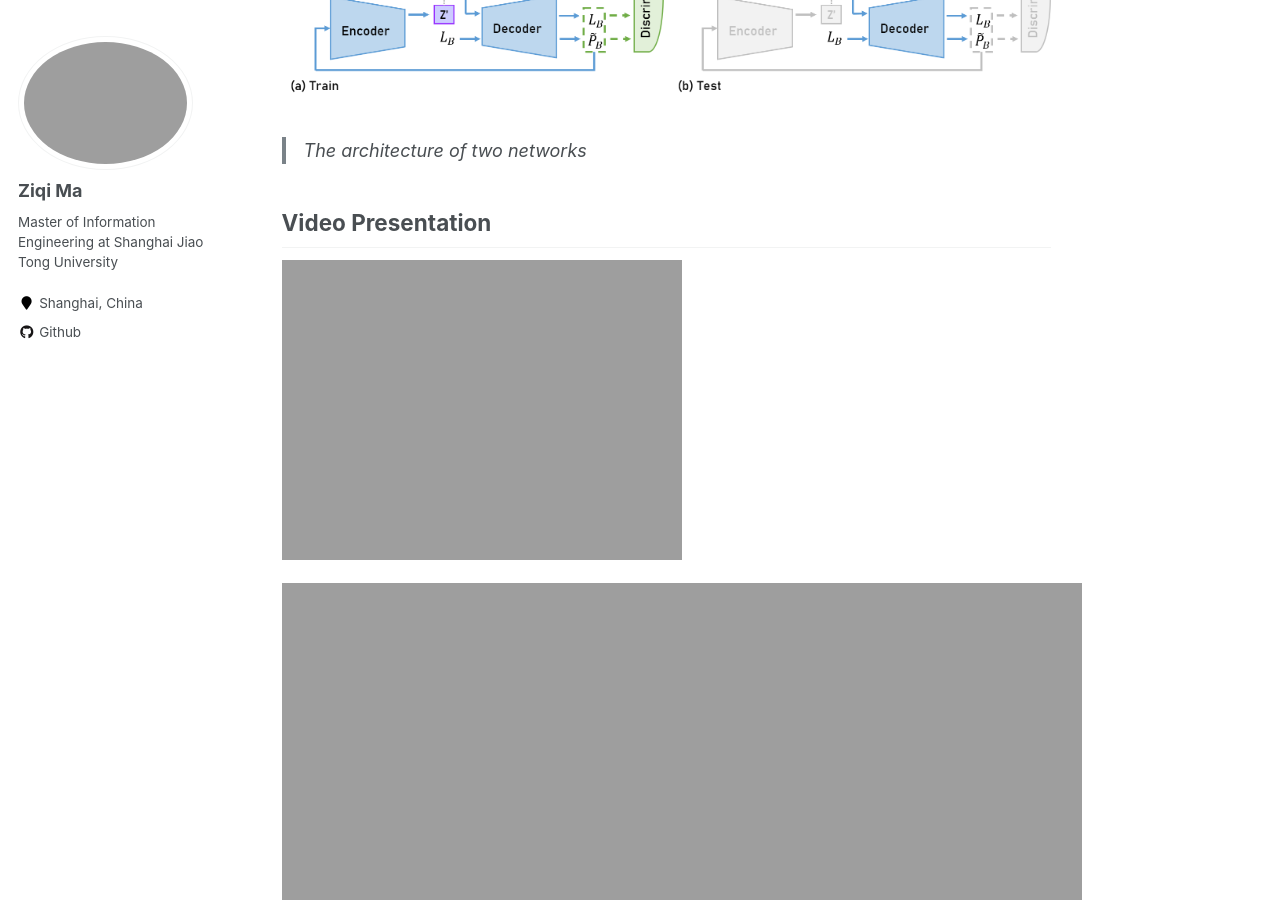
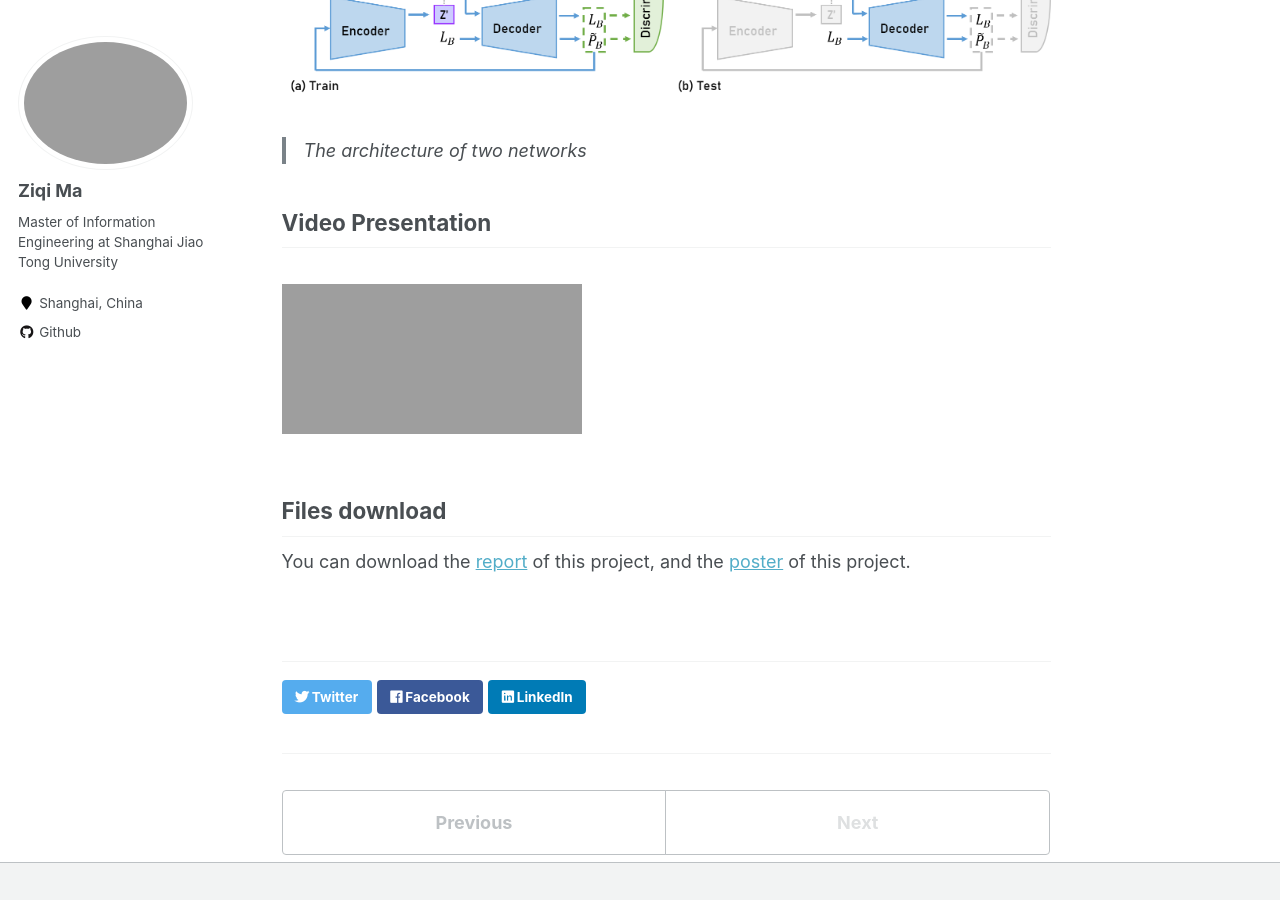
Before and after one commit to GuoyuloveSunshine/GuoyuloveSunshine.github.io, a Jekyll site: the page built from _experiences/2022ENSTA.md, in a window 1280 px wide and 900 px high, scrolled down 2294 px. Built offline with Jekyll 4.4.1, drawn with Linux system fonts in a browser that asks for light colours.

Commit message:
add video

```diff
--- a/_experiences/2022ENSTA.md
+++ b/_experiences/2022ENSTA.md
@@ -36,7 +36,11 @@ framespacing="0"
 allowfullscreen="true"
 height=600
 width=800>
-</iframe>
+</iframe> -->
+
+<figure class="video_container">
+  <iframe src="https://GuoyuloveSunshine.github.io/files/Trailer_ProjetKERAAL_STF.mp4" frameborder="0" allowfullscreen="true"> </iframe>
+</figure>
 
 ## Files download
 You can download the [report](http://GuoyuloveSunshine.github.io/files/PRe.pdf) of this project, and the [poster](http://GuoyuloveSunshine.github.io/files/Poster.pdf) of this project.
```
Also changed, not shown: other parts of _experiences/2022ENSTA.md (+2 -2 lines).
